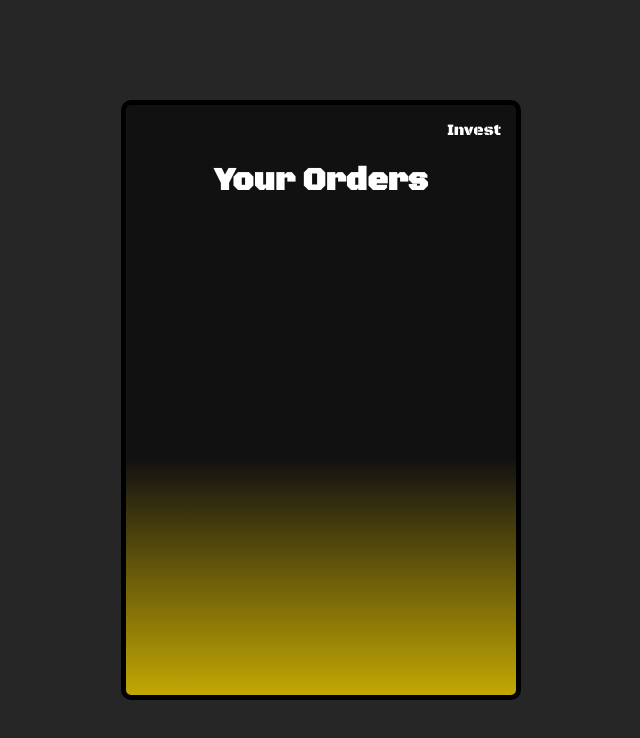
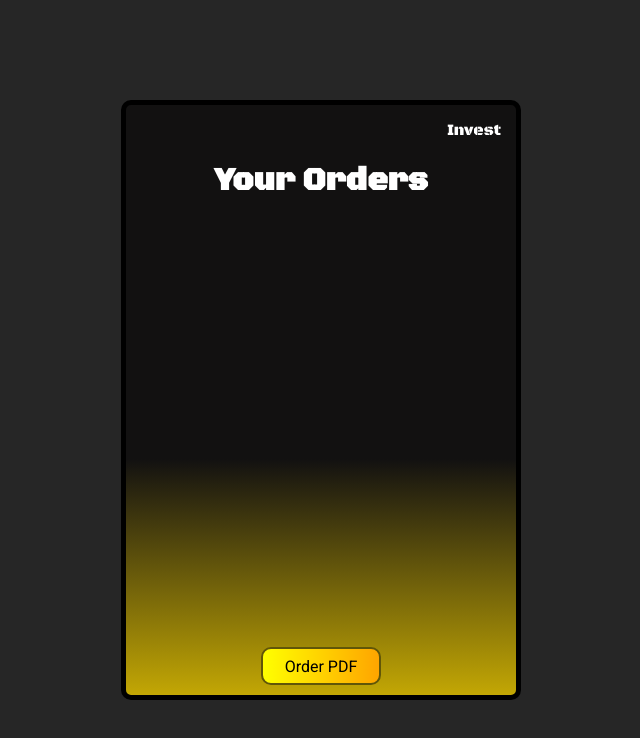
Before and after one commit to Manavk2004/Broker-Prototype, a React (Vite) app: page / in a window 1280 px wide. Both pictures are taken after a click on the link "Orders". Shown: the top 738 px of the page, without its empty margins (319-959 px from the left). Built offline with nearby package versions, Linux system fonts and the light colour scheme.

Commit message:
Base completely finished

```diff
--- a/package.json
+++ b/package.json
@@ -13,6 +13,7 @@
   "dependencies": {
     "fs": "^0.0.1-security",
     "path": "^0.12.7",
+    "pdfkit": "^0.17.1",
     "react": "^19.1.0",
     "react-dom": "^19.1.0"
   },
--- a/server.js
+++ b/server.js
@@ -10,6 +10,7 @@ const server = http.createServer(async (req, res) =>{
     console.log(`This is the url ${req.url}`)
     if (req.method === "GET"){
         return await serveFile(__dirname, res, req.url)
+
 }})
 
 server.listen(PORT, () => {
--- a/src/App.css
+++ b/src/App.css
@@ -228,3 +228,21 @@ body{
 #quantity:focus{
   outline: none;
 }
+
+#pdf-generator{
+  width: 120px;
+  height: 50px;
+  background: linear-gradient(to right, yellow, orange);
+  color: black;
+  border-radius: 10px;
+  border: none;
+  font-size: 16px;
+  font-family: Roboto;
+  border: 2px solid rgb(97, 86, 8);
+  cursor: pointer;
+  margin-bottom: 10px;
+}
+
+#pdf-generator:hover{
+  box-shadow: 3px 3px 12px 0px black
+}
--- a/src/App.jsx
+++ b/src/App.jsx
@@ -46,15 +46,17 @@ function App() {
   }
 
   const orderElements = [...displayOrders()]
+  console.log("Order Elements", orderElements)
 
-  // console.log("The order Elements", orderElements)
-
-
-
-  // useEffect(()=>{
-  //   console.log("Here are the orders", orders)
-  // }, [orders])
-
+  function fetchURL(){
+    try{
+      fetch("https://localhost:8000/api/report.pdf")
+        .then(res => res.json())
+        .then(data => console.log(data))
+    }catch(err){
+      console.log(err)
+    }
+  }
 
   return (
     <>
@@ -113,6 +115,10 @@ function App() {
             {orderElements}
           </div>
 
+          <button onClick={fetchURL} id="pdf-generator">
+            Order PDF
+          </button>
+
         </>
       )}
     </>
```
Also changed, not shown: route_handling/basicHTML.js (+10 -0 lines), 1 other file (tests, documents, lock files or other folders).
